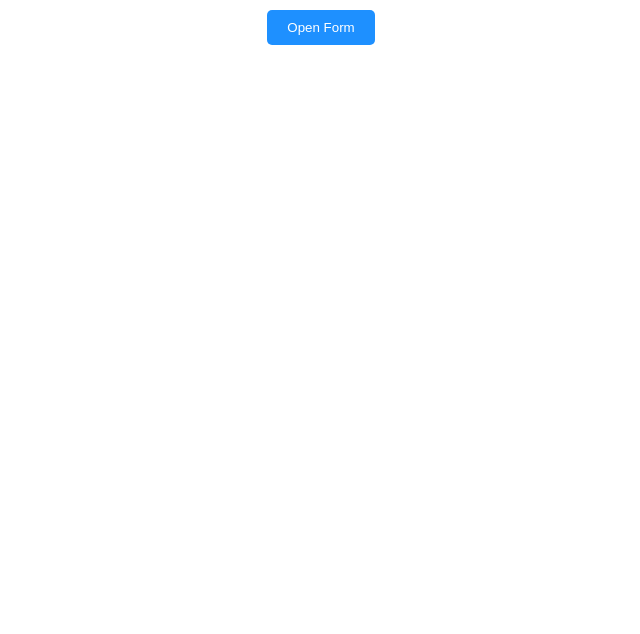
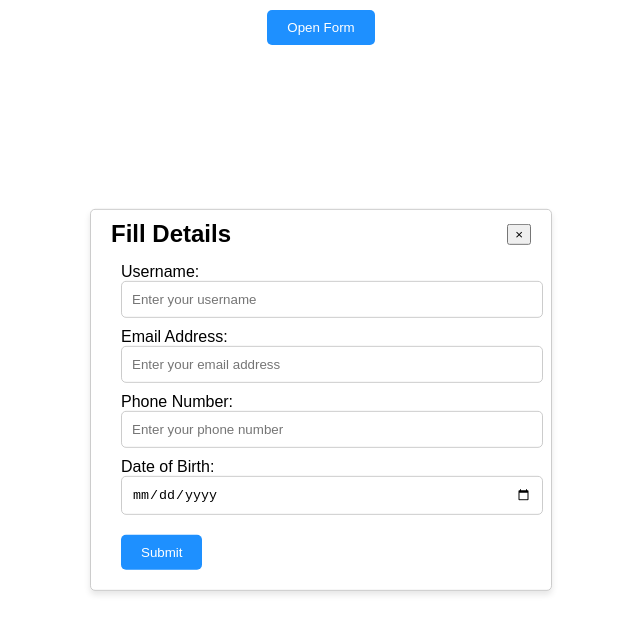
Before and after one commit to musaddiq2/XModal, a React (Create React App) app: page / in a window 1280 px wide. Both pictures are taken after a click on the button "Open Form". Shown: the top 634 px of the page, without its empty margins (319-959 px from the left). Built offline with nearby package versions, Linux system fonts and the light colour scheme.

Commit message:
name changes

```diff
--- a/src/App.css
+++ b/src/App.css
@@ -29,22 +29,22 @@
   box-shadow: 0 4px 6px rgba(0, 0, 0, 0.1);
 }
 
-.modal.open {
+.application.open {
   display: block;
 }
 
-.modal-header {
+.application-header {
   display: flex;
   justify-content: space-between;
   align-items: center;
   margin-bottom: 15px;
 }
 
-.modal-header h2 {
+.application-header h2 {
   margin: 0;
 }
 
-.modal-content {
+.application-content {
   max-width: 400px;
   margin: 10px ;
 }
--- a/src/App.js
+++ b/src/App.js
@@ -22,13 +22,13 @@ const Modal = ({ isOpen, onClose, children }) => {
 
   return (
     <div className={`application ${isOpen ? "open" : ""}`} ref={modalRef}>
-      <div className="modal-header">
+      <div className="application-header">
         <h2>Fill Details</h2>
         <button onClick={onClose} className="close-modal-button">
           &times;
         </button>
       </div>
-      <div className="modal-content">{children}</div>
+      <div className="application-content">{children}</div>
     </div>
   );
 };
```
